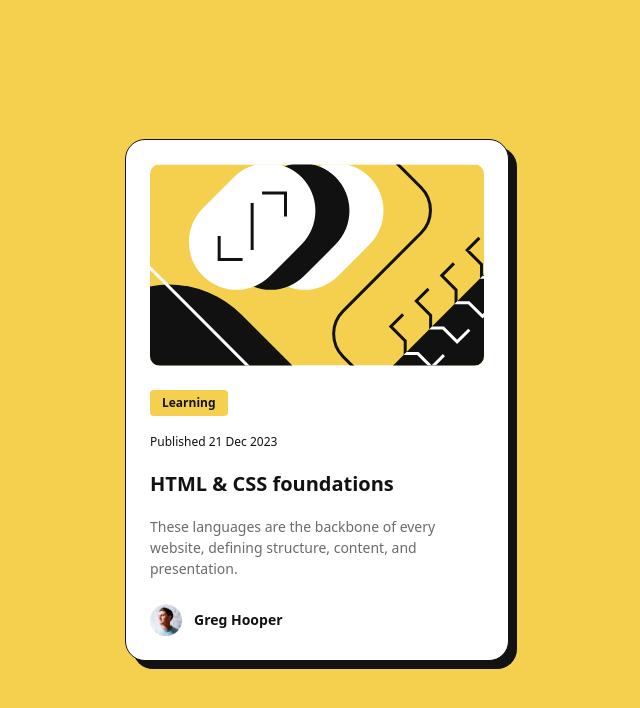
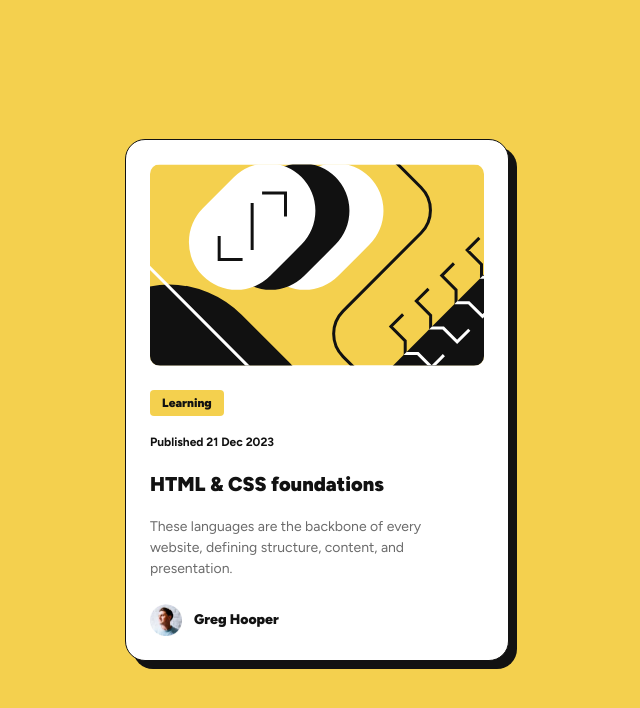
Before and after one commit to zololade/Blog, a plain HTML site: page index.html in a window 1280 px wide. Shown: the whole page, without its empty margins (323-963 px from the left). Drawn offline with Linux system fonts and the light colour scheme.

Commit message:
feat: update font loading and styles
Updated font loading to use Google Fonts and adjusted font weights for a more consistent look.

```diff
--- a/style.css
+++ b/style.css
@@ -1,5 +1,6 @@
 /* fonts */
-@import url(./assets/fonts/Figtree-VariableFont_wght.ttf);
+
+@import url('https://fonts.googleapis.com/css2?family=Figtree:ital,wght@0,300..900;1,300..900&display=swap');
 
 /* reset */
 * {
@@ -19,7 +20,7 @@ body {
     display: grid;
     place-content: center;
     color: hsl(0, 0%, 7%);
-    font-family: 'Figtree', system-ui, -apple-system, BlinkMacSystemFont, 'Segoe UI', Roboto, Oxygen, Ubuntu, Cantarell, 'Open Sans', 'Helvetica Neue', sans-serif;
+    font-family: "Figtree", system-ui, -apple-system, BlinkMacSystemFont, 'Segoe UI', Roboto, Oxygen, Ubuntu, Cantarell, 'Open Sans', 'Helvetica Neue', sans-serif;
     background-color: hsl(47, 88%, 63%);
 }
 
@@ -84,12 +85,12 @@ article {
     line-height: 150%;
     border-radius: 0.25rem;
     font-size: 0.75rem;
-    font-weight: bold;
+    font-weight: 900;
 }
 
 a {
     font-size: 1.25rem;
-    font-weight: bold;
+    font-weight: 900;
     text-decoration: none;
     color: hsl(0, 0%, 7%);
     line-height: 150%;
@@ -104,7 +105,7 @@ a:focus {
 .publish {
     font-size: 0.75rem;
     line-height: 150%;
-    font-weight: 500;
+    font-weight: bold;
 }
 
 .description {
@@ -129,7 +130,7 @@ footer {
 
 .profile figcaption {
     font-size: 0.875rem;
-    font-weight: bold;
+    font-weight: 900;
     line-height: 150%;
     margin-left: 0.75rem;
 }
```
